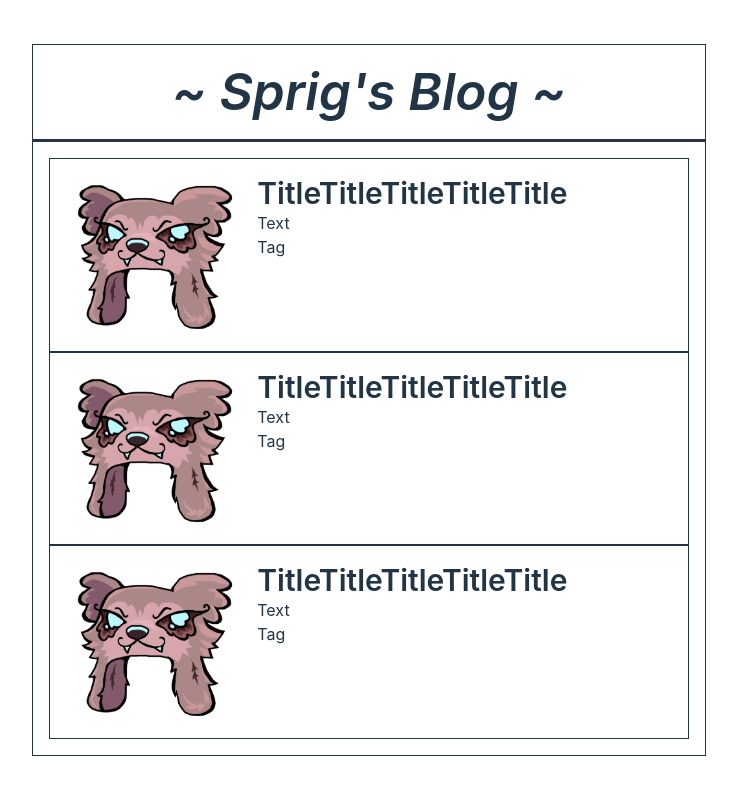
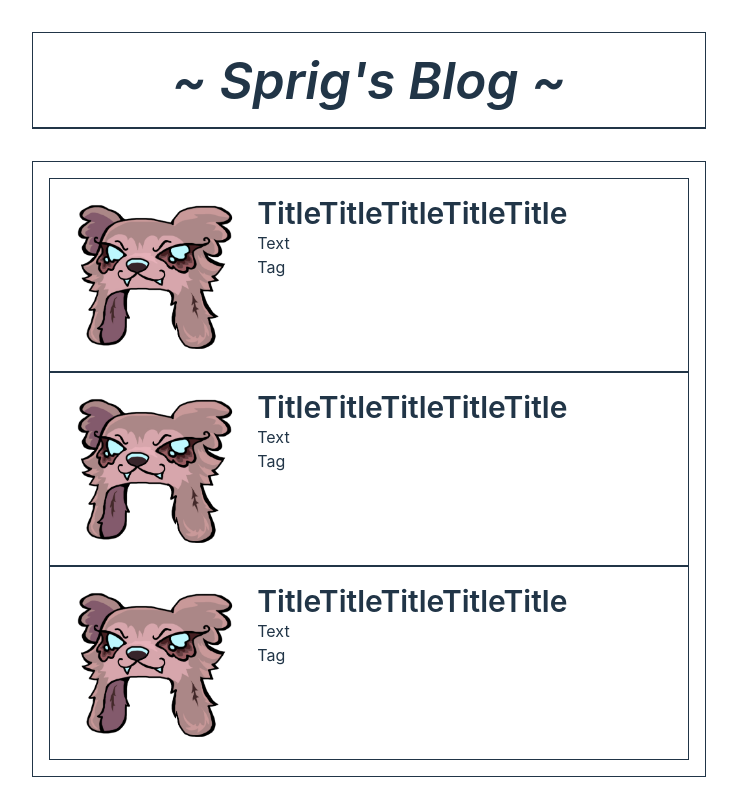
Before and after one commit to Sprigazalea/Blog-Website, a React (Vite) app: page / in a window 1280 px wide. Shown: the whole page, without its empty margins (271-1008 px from the left). Built offline with nearby package versions, Linux system fonts and the light colour scheme.

Commit message:
added padding to hr tag

```diff
--- a/src/App.tsx
+++ b/src/App.tsx
@@ -6,7 +6,7 @@ function App() {
       <header className='flex items-center w-24 h-24 border border-solid border-white-600 w-auto'>
         <h1 className='font-semibold w-2xl m-0 italic'>~ Sprig's Blog ~</h1>
       </header>
-      <hr></hr>
+      <hr className='p-4'></hr>
       <div className='w-90% h-auto border border-solid border-white-600' id='previews'>
         <div className='p-4'>
           <div className='flex p-4 border border-solid border-white-600 hover:bg-gray-950' id='preview-1'>
```
